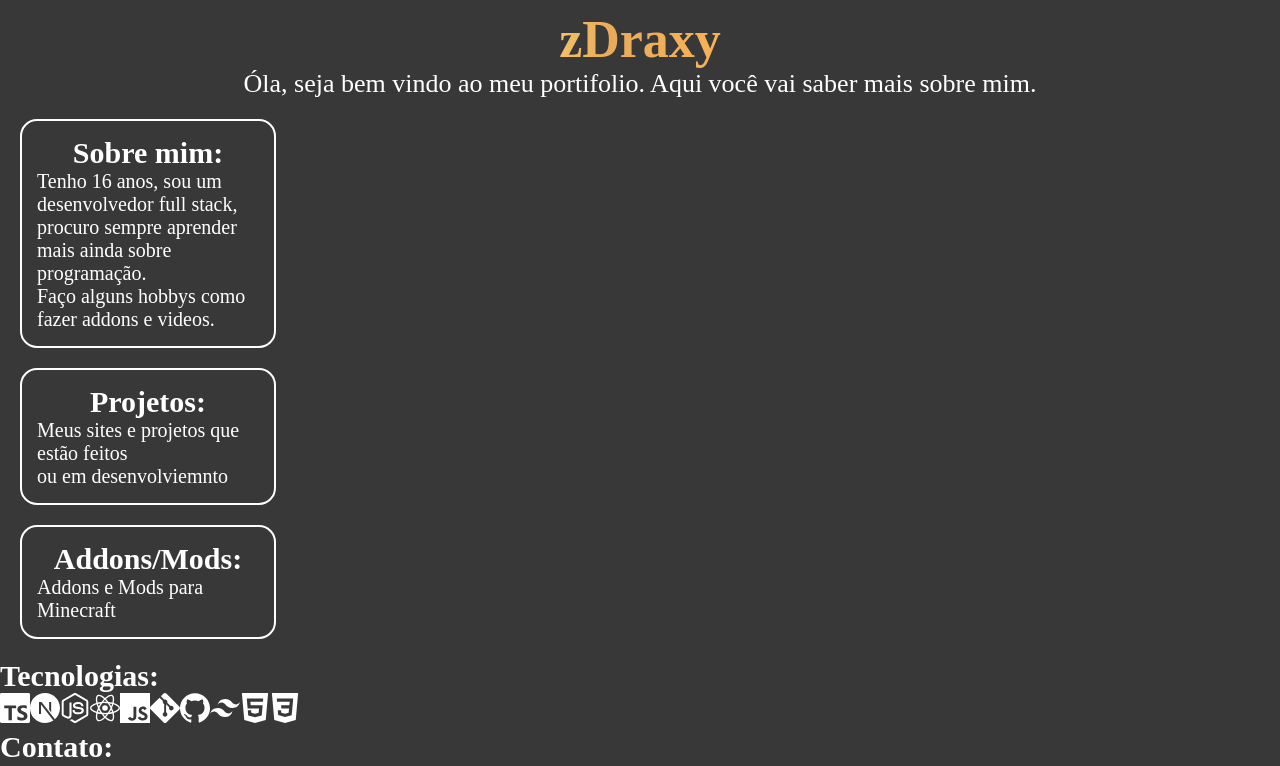
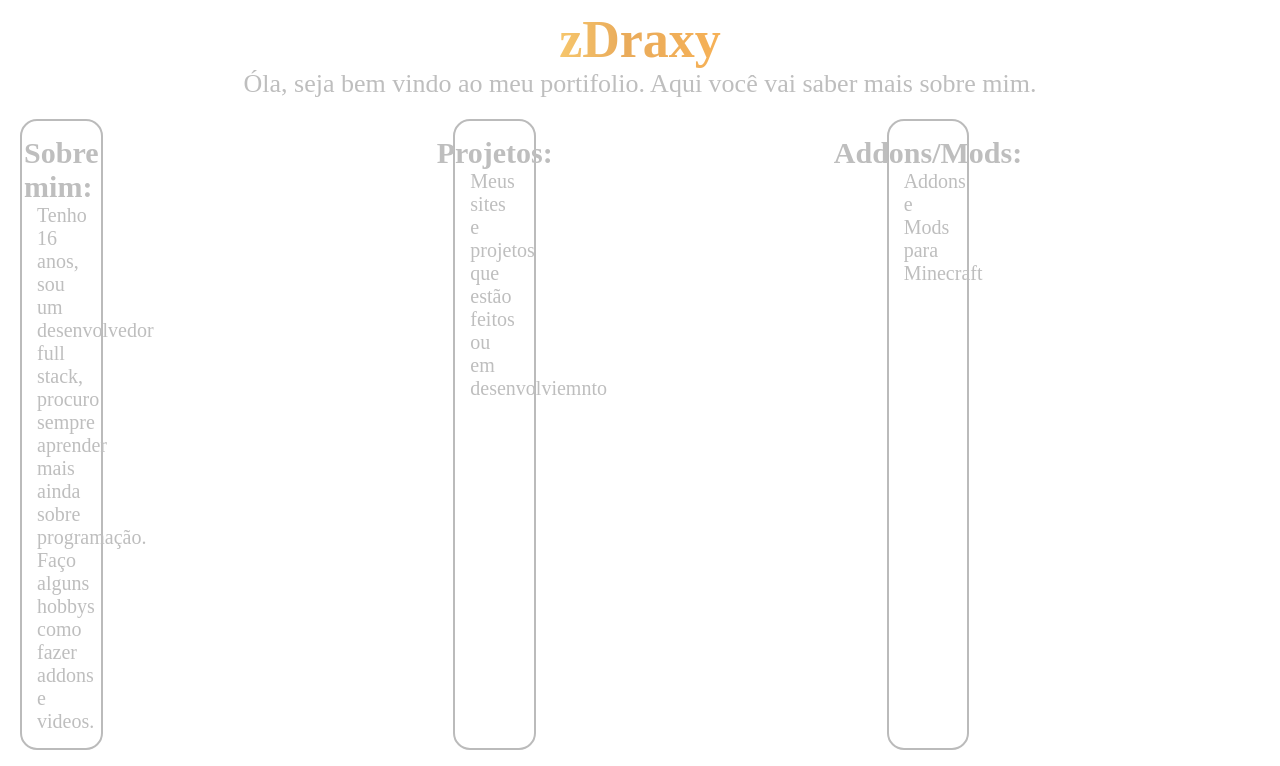
Before and after one commit to zDraxyy/Portifolio, a Next.js app: page / in a window 1280 px wide. Shown: the top 766 px of the page. Built offline with nearby package versions, Linux system fonts and the light colour scheme; a web font is replaced by a local one.

Commit message:
adiciona contêiner para seções e atualiza estilos de borda e cores

```diff
--- a/pages/index.jsx
+++ b/pages/index.jsx
@@ -25,6 +25,7 @@ export default function Home() {
             Óla, seja bem vindo ao meu portifolio. Aqui você vai saber mais sobre mim.
         </p>
         </main>
+        <div className={styles.Container}>
         <section className={styles.aboutme}>
          <h2 className={styles.me} > Sobre mim:</h2>
          <p>
@@ -52,6 +53,7 @@ export default function Home() {
             Addons e Mods para Minecraft
           </p>
         </section>
+        </div>
         <div className={styles.technologiesSection}>
           <h2>
             Tecnologias:
@@ -74,7 +76,7 @@ export default function Home() {
             Contato:
           </h2>
           <p>
-            Email: draxypersonalcontact@gmail.com
+            Email: <a href="mailto:draxycommercialcontact@gmail.com">draxycommercialcontact@gmail.com</a>
           </p>
         </div>
         <footer className={styles.footer}>
--- a/styles/Home.module.css
+++ b/styles/Home.module.css
@@ -29,7 +29,7 @@ font-weight: bold;
   display: flex;
   flex-direction: column;
   margin: 20px;
-  border: 2px solid #ffffff;
+  border: 2px solid #bbbbbb;
   border-radius: 17px;
   padding: 15px;
   max-width: 20%;
@@ -85,7 +85,7 @@ font-weight: bold;
 display: flex;
   flex-direction: column;
   margin: 20px;
-  border: 2px solid #ffffff;
+  border: 2px solid #bbbbbb;
   border-radius: 17px;
   padding: 15px;
   max-width: 20%;
@@ -148,7 +148,7 @@ content: '';
  display: flex;
   flex-direction: column;
   margin: 20px;
-  border: 2px solid #ffffff;
+  border: 2px solid #bbbbbb;
   border-radius: 17px;
   padding: 15px;
   max-width: 20%;
@@ -212,3 +212,23 @@ content: '';
     font-size: 1.2rem;
   }
 }
+
+.technologiesSection {
+
+  text-align: center;
+  justify-content: center;
+justify-items: center;
+}
+.technologies {
+
+  align-items: center;
+  align-items: center;
+  justify-content: center;
+justify-items: center;
+  margin-bottom: 20px;
+}
+.Container{
+  display: grid;
+  grid-template-columns: repeat(3, 1fr);
+  gap: 20px;
+}
--- a/styles/globals.css
+++ b/styles/globals.css
@@ -16,8 +16,8 @@ body {
   -moz-osx-font-smoothing: grayscale;
   font-size: 20px;
   image-rendering: pixelated;
-  background-color: #383838;
-  color: #ffffff;
+  background-color: #ffffff;
+  color: #bebebe;
 }
 * {
   box-sizing: border-box;
```
